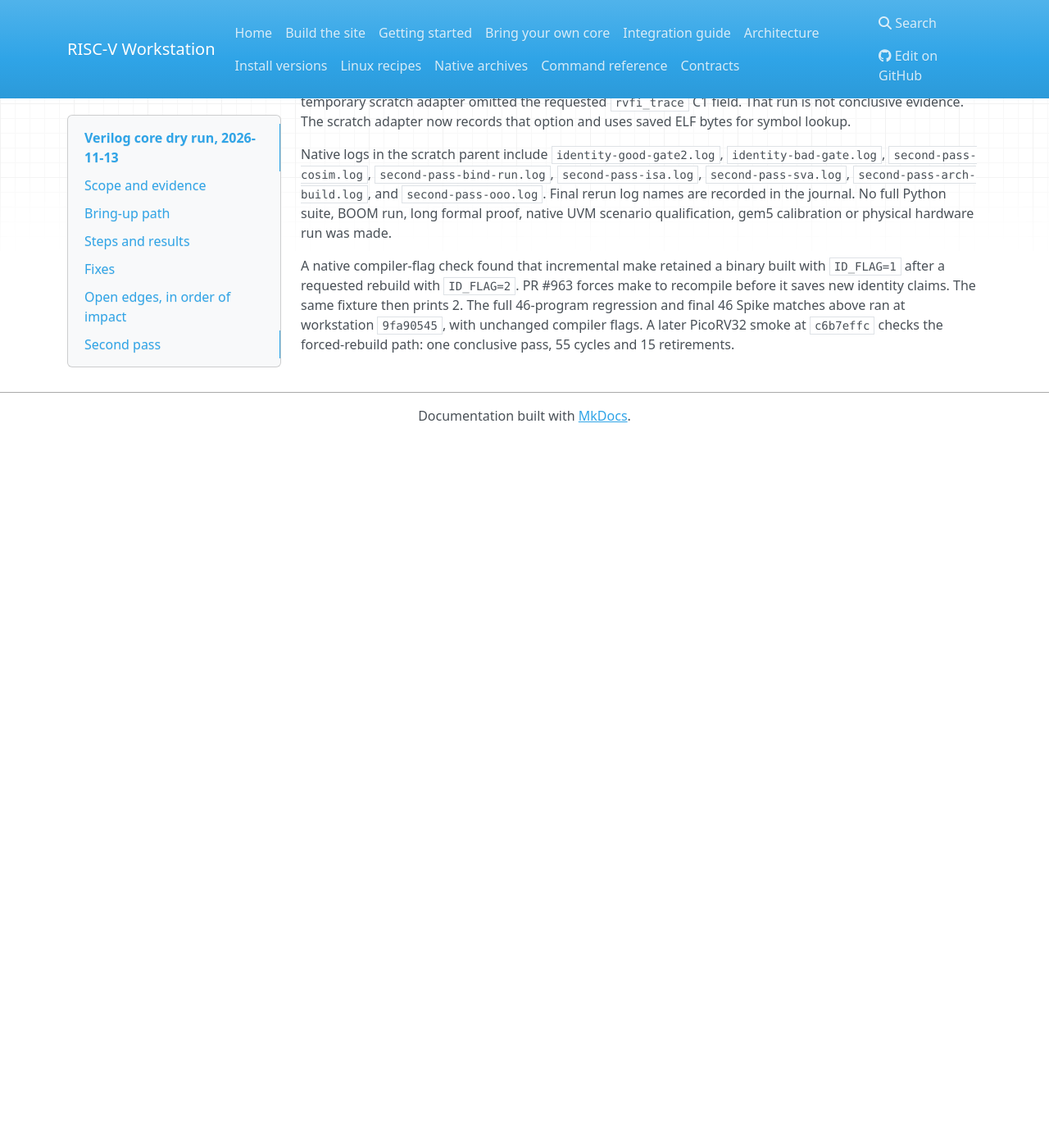
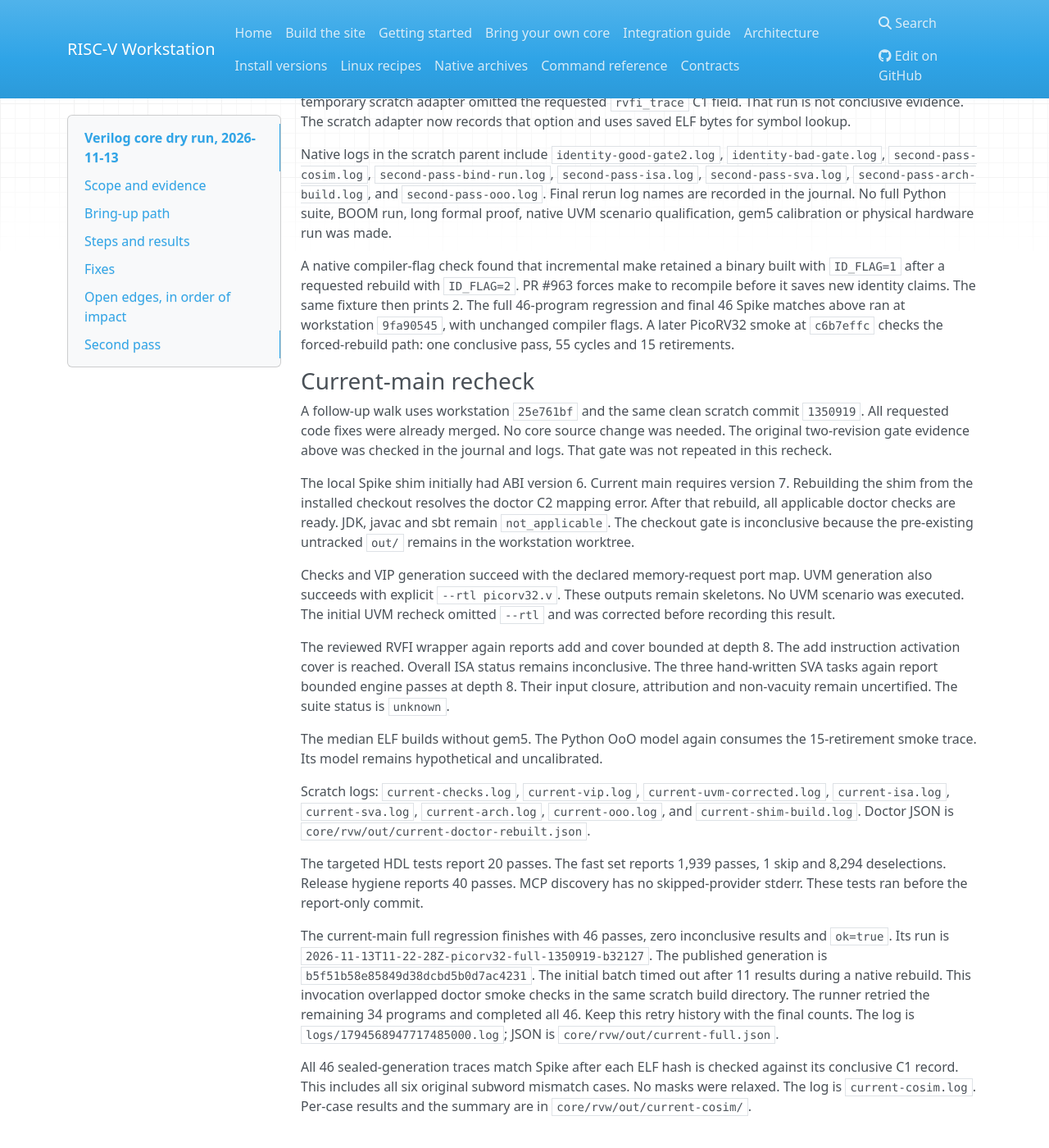
Before and after one commit to riscPrint/risc-v-workstation, an MkDocs documentation site: the page built from docs/DRY_RUN_VERILOG_2026-11-13.md, in a window 1280 px wide and 1400 px high, scrolled down 5839 px. Shown: the whole window at 82% size. Built offline with MkDocs 1.6.1, drawn with Linux system fonts in a browser that asks for light colours; nearby versions of some CDN libraries; before the commit the page ends 6374 px from its top, so only the background shows below that.

Commit message:
docs(integration): verify the verilog walk on current main
Refs: #972

```diff
--- a/docs/DRY_RUN_VERILOG_2026-11-13.md
+++ b/docs/DRY_RUN_VERILOG_2026-11-13.md
@@ -172,3 +172,54 @@ prints 2. The full 46-program regression and final 46 Spike matches above ran
 at workstation `9fa90545`, with unchanged compiler flags. A later PicoRV32
 smoke at `c6b7effc` checks the forced-rebuild path: one conclusive pass,
 55 cycles and 15 retirements.
+
+### Current-main recheck
+
+A follow-up walk uses workstation `25e761bf` and the same clean scratch commit
+`1350919`. All requested code fixes were already merged. No core source change
+was needed. The original two-revision gate evidence above was checked in the
+journal and logs. That gate was not repeated in this recheck.
+
+The local Spike shim initially had ABI version 6. Current main requires version
+7. Rebuilding the shim from the installed checkout resolves the doctor C2
+mapping error. After that rebuild, all applicable doctor checks are ready.
+JDK, javac and sbt remain `not_applicable`. The checkout gate is inconclusive
+because the pre-existing untracked `out/` remains in the workstation worktree.
+
+Checks and VIP generation succeed with the declared memory-request port map.
+UVM generation also succeeds with explicit `--rtl picorv32.v`. These outputs
+remain skeletons. No UVM scenario was executed. The initial UVM recheck omitted
+`--rtl` and was corrected before recording this result.
+
+The reviewed RVFI wrapper again reports add and cover bounded at depth 8.
+The add instruction activation cover is reached. Overall ISA status remains
+inconclusive. The three hand-written SVA tasks again report bounded engine
+passes at depth 8. Their input closure, attribution and non-vacuity remain
+uncertified. The suite status is `unknown`.
+
+The median ELF builds without gem5. The Python OoO model again consumes the
+15-retirement smoke trace. Its model remains hypothetical and uncalibrated.
+
+Scratch logs: `current-checks.log`, `current-vip.log`,
+`current-uvm-corrected.log`, `current-isa.log`, `current-sva.log`,
+`current-arch.log`, `current-ooo.log`, and `current-shim-build.log`.
+Doctor JSON is `core/rvw/out/current-doctor-rebuilt.json`.
+
+The targeted HDL tests report 20 passes. The fast set reports 1,939 passes,
+1 skip and 8,294 deselections. Release hygiene reports 40 passes. MCP discovery
+has no skipped-provider stderr. These tests ran before the report-only commit.
+
+The current-main full regression finishes with 46 passes, zero inconclusive
+results and `ok=true`. Its run is
+`2026-11-13T11-22-28Z-picorv32-full-1350919-b32127`.
+The published generation is `b5f51b58e85849d38dcbd5b0d7ac4231`.
+The initial batch timed out after 11 results during a native rebuild.
+This invocation overlapped doctor smoke checks in the same scratch build
+directory. The runner retried the remaining 34 programs and completed all 46.
+Keep this retry history with the final counts. The log is
+`logs/1794568947717485000.log`; JSON is `core/rvw/out/current-full.json`.
+
+All 46 sealed-generation traces match Spike after each ELF hash is checked
+against its conclusive C1 record. This includes all six original subword
+mismatch cases. No masks were relaxed. The log is `current-cosim.log`.
+Per-case results and the summary are in `core/rvw/out/current-cosim/`.
```
Also changed, not shown: docs/INTEGRATION_GUIDE.md (+8 -0 lines).
